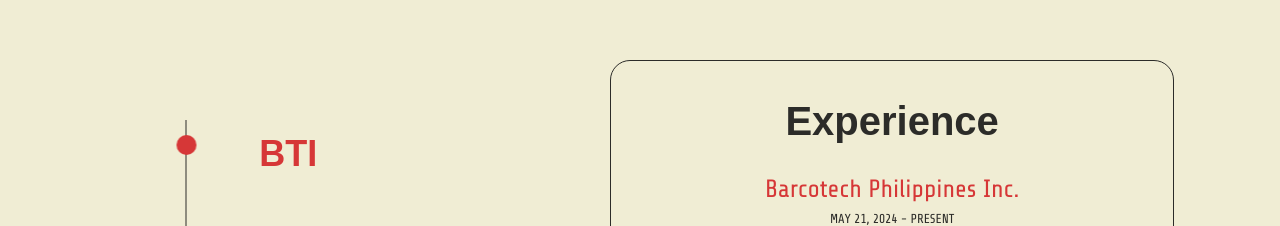
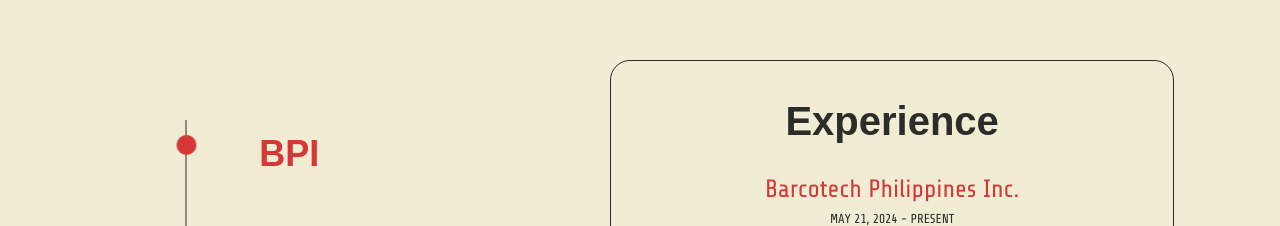
Before and after one commit to BroOk421/jonathan_portfolio, a React (Vite) app: page / in a window 1280 px wide. Shown: the part 1780-2006 px from the top of the page. Built offline with nearby package versions, Linux system fonts and the light colour scheme; a web font is replaced by a local one.

Commit message:
fix experience BTI to BPI

```diff
--- a/src/pages/Experience.jsx
+++ b/src/pages/Experience.jsx
@@ -72,7 +72,7 @@
               style={{ fontSize: popUp === "Barcotech" ? "36px" : "24px" }}
               onClick={() => setPopUp("Barcotech")}
             >
-              BTI
+              BPI
             </button>
           </div>
           <div className="flex justify-start items-center h-auto w-[70%] max-lg:justify-center">
```
